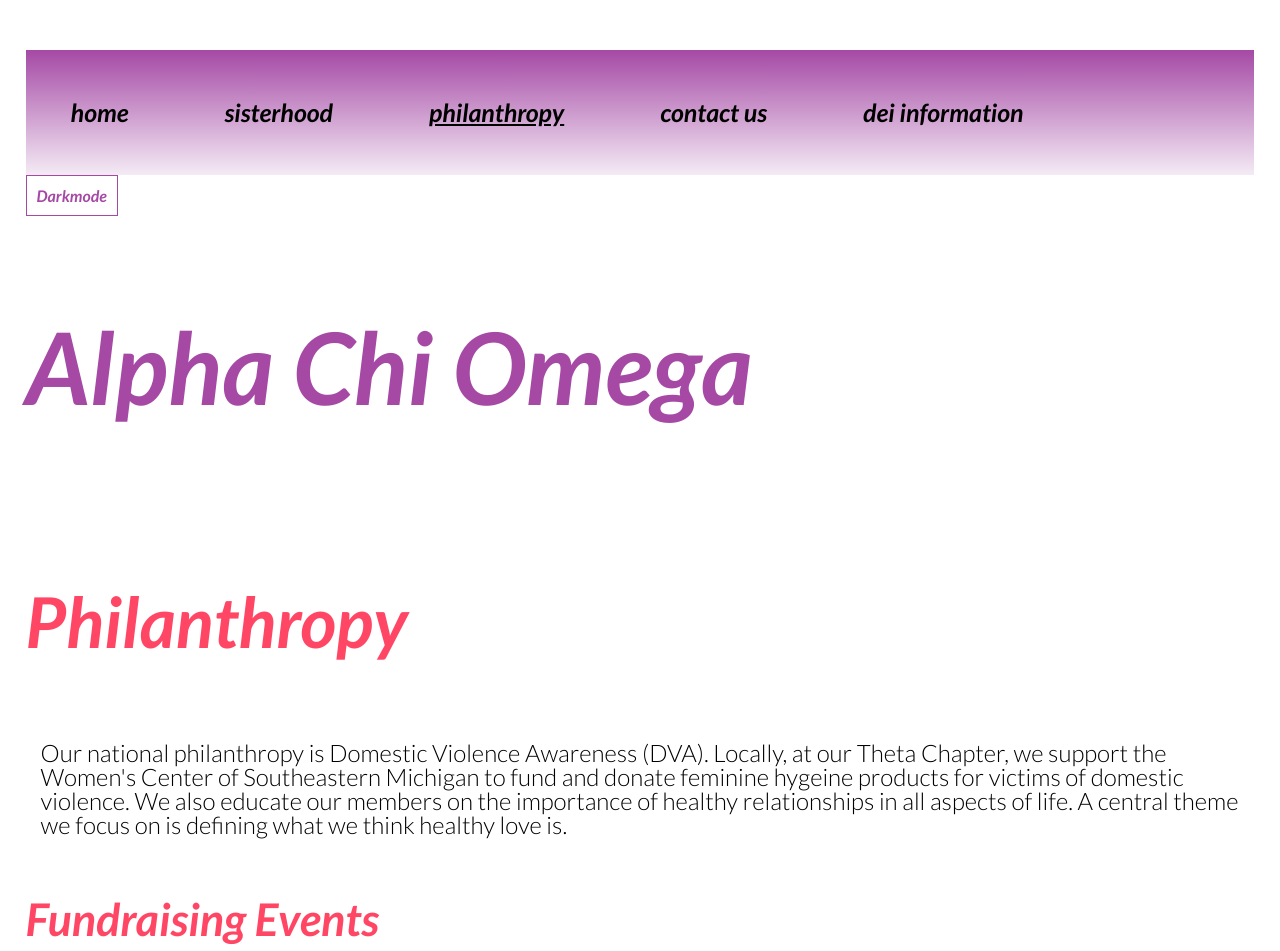
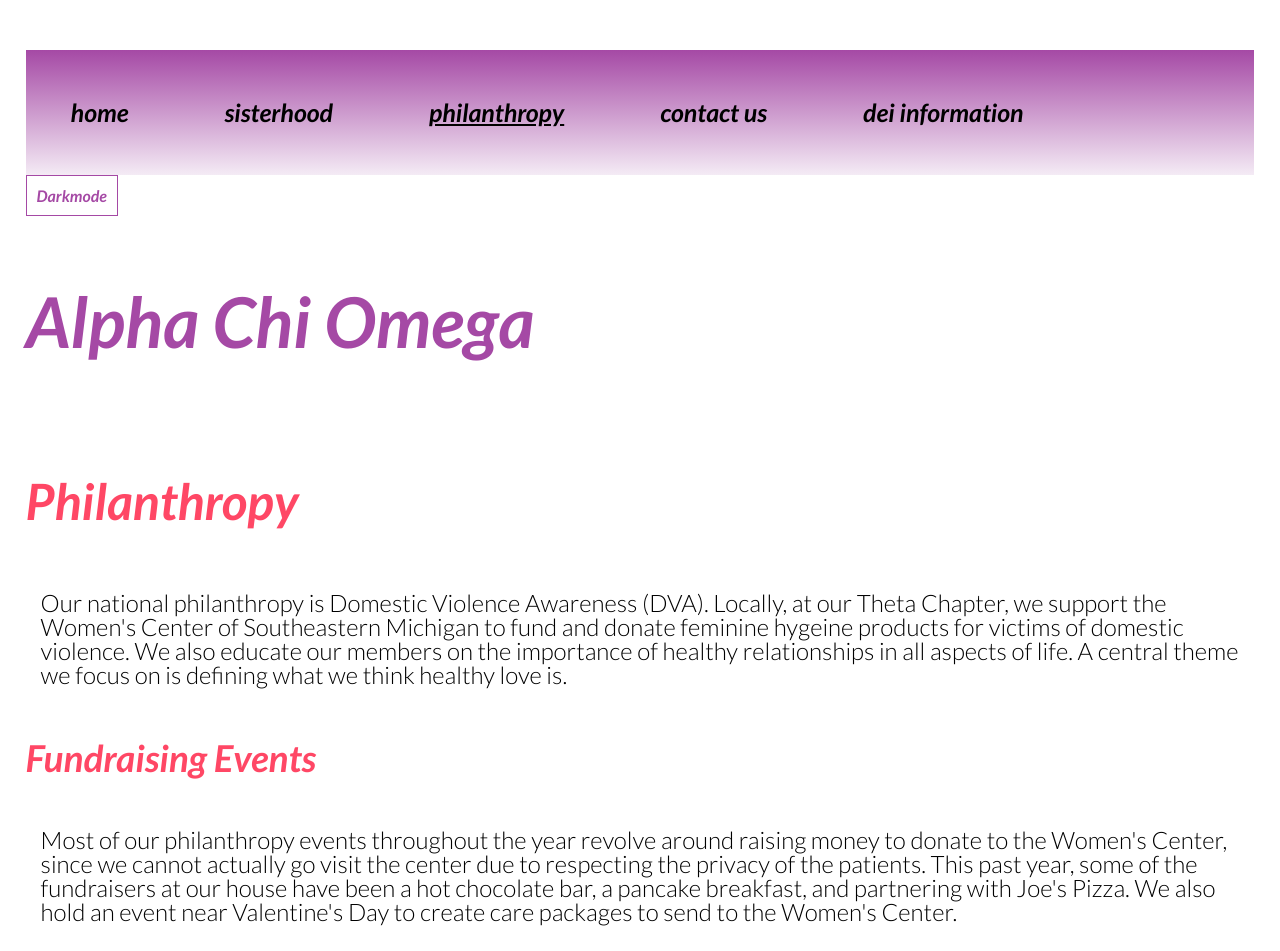
Before and after one commit to macearle/portfolio, a plain HTML site: page philanthropy.html in a window 1280 px wide. Shown: the top 951 px of the page. Drawn offline with Linux system fonts and the light colour scheme.

Commit message:
Add files via upload

```diff
--- a/css/style.css
+++ b/css/style.css
@@ -6,7 +6,7 @@
 }
 
 h1{
-	font-size: 100px;
+	font-size: 70px;
 	font-weight: bold;
 	font-family: 'Lato', sans-serif;
 	font-style: italic;
@@ -15,7 +15,7 @@
 }
 
 h2{
-	font-size: 70px;
+	font-size: 50px;
 	line-height: 3;
 	font-family: 'Lato', sans-serif;
 	font-style: italic;
@@ -23,7 +23,7 @@
 }
 
 h3{
-	font-size: 45px;
+	font-size: 37px;
 	line-height: 3;
 	font-family: 'Lato', sans-serif;
 	font-style: italic;
@@ -31,7 +31,7 @@
 }
 
 h4{
-	font-size: 32px;
+	font-size: 27px;
 	line-height: 2px;
 	font-family: 'Lato', sans-serif;
 	color:rgb(165, 73, 165);
```
